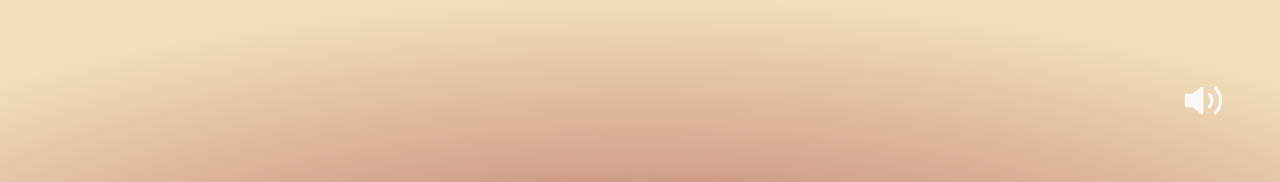
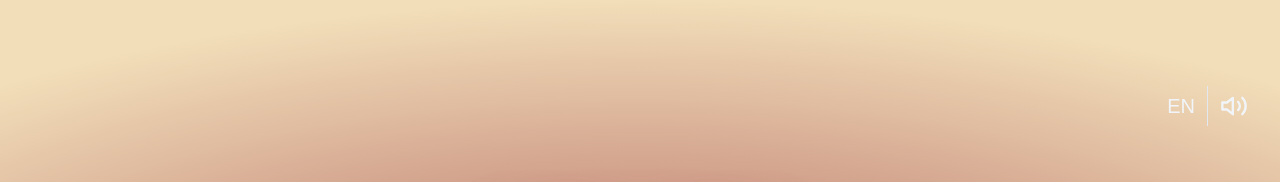
Before and after one commit to CBC-Warehouse-Of-Heart/Warehouse-of-Heart, a Next.js app: page /en/1-4 in a window 1280 px wide. Shown: the top 182 px of the page. Built offline with nearby package versions, Linux system fonts and the light colour scheme; a web font is replaced by a local one.

Commit message:
fix: i18n routing issue

```diff
--- a/app/[locale]/(interactive)/1-1/page.tsx
+++ b/app/[locale]/(interactive)/1-1/page.tsx
@@ -17,12 +17,7 @@ const Page = (props: Props) => {
         <p className="font-serif font-bold">{t("warehouseOfHeart")}</p>
         <p>{t("thankYouForVisiting")}</p>
       </div>
-      <Link href="/1-1" locale="en">
-        <p>Switch to english</p>
-      </Link>
-      <Link href="/1-1" locale="th">
-        <p>Switch to thai</p>
-      </Link>
+
       <Link href="/1-2" className="fixed bottom-36 text-[15px] text-[#F8F8F7]">
         <p>กดที่หน้าจอเพื่อไปต่อ</p>
       </Link>
--- a/app/[locale]/(interactive)/layout.tsx
+++ b/app/[locale]/(interactive)/layout.tsx
@@ -1,24 +1,47 @@
-'use client'
-// Interactive game layout here
-import React, { useState } from 'react'
+"use client";
+import { Button } from "@/components/ui/button";
+import { Separator } from "@/components/ui/separator";
+import { Link, usePathname } from "@/lib/navigation";
+import { Volume2, VolumeX } from "lucide-react";
+import { useLocale } from "next-intl";
+import React, { useState } from "react";
 
 export default function RootLayout({
   children,
 }: {
   children: React.ReactNode;
 }) {
-
-  const [sound, setSound] = useState(true)
+  const [sound, setSound] = useState(true);
+  const locale = useLocale();
+  const handleToggleSound = () => {
+    setSound((prevSound) => !prevSound);
+  };
+  const path = usePathname();
 
   return (
-    <div className={"h-full w-full bg-[radial-gradient(80.99%_50%_at_50%_50%,#AA5656_0%,#CE9A87_51.04%,#F2DEB9_100%)] relative"}>
-      <div className='fixed top-20 right-14' onClick={() => setSound(!sound)}>
-        {sound && (
-          <svg xmlns="http://www.w3.org/2000/svg" width="41" height="41" viewBox="0 0 24 24" fill="none" stroke="#F8F8F7" stroke-width="2" stroke-linecap="round" stroke-linejoin="round" className="lucide lucide-volume-2"><polygon points="11 5 6 9 2 9 2 15 6 15 11 19 11 5" fill="#F8F8F7"/><path d="M15.54 8.46a5 5 0 0 1 0 7.07"/><path d="M19.07 4.93a10 10 0 0 1 0 14.14"/></svg>
-        )}
-        {!sound && (
-          <svg xmlns="http://www.w3.org/2000/svg" width="41" height="41" viewBox="0 0 24 24" fill="none" stroke="#F8F8F7" stroke-width="2" stroke-linecap="round" stroke-linejoin="round" className="lucide lucide-volume-x"><polygon points="11 5 6 9 2 9 2 15 6 15 11 19 11 5" fill="#F8F8F7"/><line x1="22" x2="16" y1="9" y2="15" /><line x1="16" x2="22" y1="9" y2="15"/></svg>
-        )}
+    <div
+      className={
+        "relative h-full w-full bg-[radial-gradient(80.99%_50%_at_50%_50%,#AA5656_0%,#CE9A87_51.04%,#F2DEB9_100%)]"
+      }
+    >
+      <div className="fixed right-5 top-20 flex items-center">
+        <Link href={path} locale={locale === "en" ? "th" : "en"}>
+          <Button variant="ghost" className="h-auto w-auto p-3 text-accent">
+            {locale === "en" ? "EN" : "TH"}
+          </Button>
+        </Link>
+        <Separator orientation="vertical" className="h-10" />
+        <Button
+          variant="ghost"
+          onClick={handleToggleSound}
+          className="h-auto w-auto p-3 text-accent"
+        >
+          {sound ? (
+            <Volume2 className="h-7 w-7" />
+          ) : (
+            <VolumeX className="h-7 w-7" />
+          )}
+        </Button>
       </div>
       {children}
     </div>
--- a/components/ui/button.tsx
+++ b/components/ui/button.tsx
@@ -5,24 +5,25 @@ import * as React from "react";
 import { cn } from "@/lib/utils";
 
 const buttonVariants = cva(
-  "inline-flex items-center justify-center rounded-md hover:ring-4 hover:ring-ring font-medium transition-colors disabled:pointer-events-none disabled:opacity-50",
+  "inline-flex items-center justify-center rounded-md font-medium transition-colors disabled:pointer-events-none disabled:opacity-50 active:scale-95",
   {
     variants: {
       variant: {
-        default: "bg-primary text-primary-foreground",
+        default:
+          "bg-primary text-primary-foreground hover:ring-4 hover:ring-ring",
         destructive:
           "bg-destructive text-destructive-foreground hover:bg-destructive/90",
         outline:
           "border border-input bg-background hover:bg-accent hover:text-accent-foreground",
         secondary: "bg-secondary text-secondary-foreground",
-        ghost: "hover:bg-accent hover:text-accent-foreground",
+        ghost: "hover:bg-black/20",
         link: "text-primary underline-offset-4 hover:underline",
         ready: "bg-[#272018] text-[#FFFFFF]",
         notSure: "border-[2px] border-[#272018] text-[#272018]",
         next: "bg-[#F8F8F7]",
       },
       size: {
-        default: "h-auto text-xl sm:text-5xl px-6 py-3 sm:py-5",
+        default: "h-auto text-xl px-6 py-3",
         xs: "h-8 rounded-[100px] w-28",
         sm: "h-9 rounded-md px-3",
         lg: "h-11 rounded-md px-8",
--- /dev/null
+++ b/components/ui/separator.tsx
@@ -0,0 +1,31 @@
+"use client"
+
+import * as React from "react"
+import * as SeparatorPrimitive from "@radix-ui/react-separator"
+
+import { cn } from "@/lib/utils"
+
+const Separator = React.forwardRef<
+  React.ElementRef<typeof SeparatorPrimitive.Root>,
+  React.ComponentPropsWithoutRef<typeof SeparatorPrimitive.Root>
+>(
+  (
+    { className, orientation = "horizontal", decorative = true, ...props },
+    ref
+  ) => (
+    <SeparatorPrimitive.Root
+      ref={ref}
+      decorative={decorative}
+      orientation={orientation}
+      className={cn(
+        "shrink-0 bg-border",
+        orientation === "horizontal" ? "h-[1px] w-full" : "h-full w-[1px]",
+        className
+      )}
+      {...props}
+    />
+  )
+)
+Separator.displayName = SeparatorPrimitive.Root.displayName
+
+export { Separator }
--- a/lib/i18n.ts
+++ b/lib/i18n.ts
@@ -1,7 +1,9 @@
 import { getRequestConfig } from "next-intl/server";
 import { notFound } from "next/navigation";
 
-export const locales = ["en", "th"];
+export const locales = ["en", "th"] as const;
+export const localePrefix = "as-needed";
+export const defaultLocale: (typeof locales)[number] = "th";
 
 export default getRequestConfig(async ({ locale }) => {
   if (!locales.includes(locale as any)) notFound();
--- a/lib/navigation.ts
+++ b/lib/navigation.ts
@@ -1,5 +1,5 @@
 import { createSharedPathnamesNavigation } from "next-intl/navigation";
-import { locales } from "./i18n";
+import { localePrefix, locales } from "./i18n";
 
 export const { Link, redirect, usePathname, useRouter } =
-  createSharedPathnamesNavigation({ locales, localePrefix: "as-needed" });
+  createSharedPathnamesNavigation({ locales, localePrefix });
--- a/package.json
+++ b/package.json
@@ -10,6 +10,7 @@
     "format:fix": "prettier --write --ignore-path .gitignore ."
   },
   "dependencies": {
+    "@radix-ui/react-separator": "^1.0.3",
     "@radix-ui/react-slider": "^1.1.2",
     "@radix-ui/react-slot": "^1.0.2",
     "class-variance-authority": "^0.7.0",
```
Also changed, not shown: middleware.ts (+5 -4 lines), 1 other file (tests, documents, lock files or other folders).
